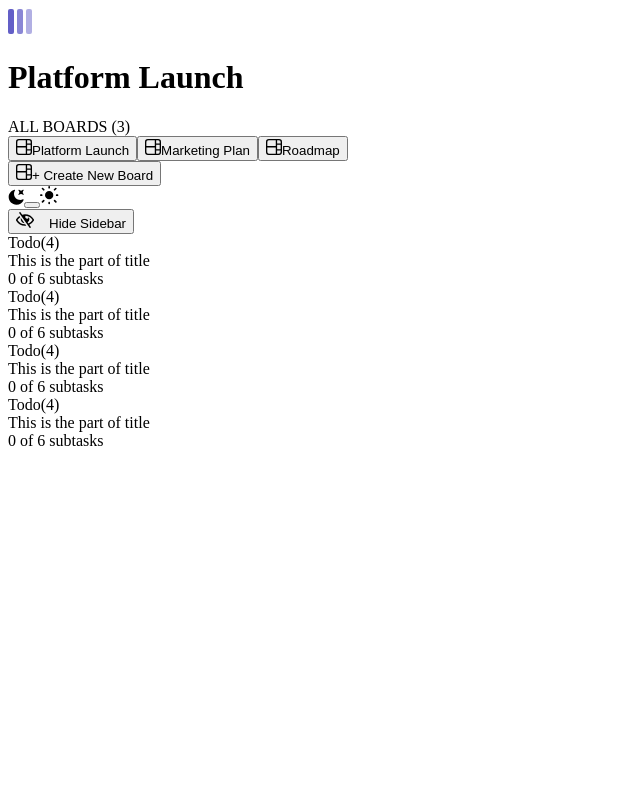
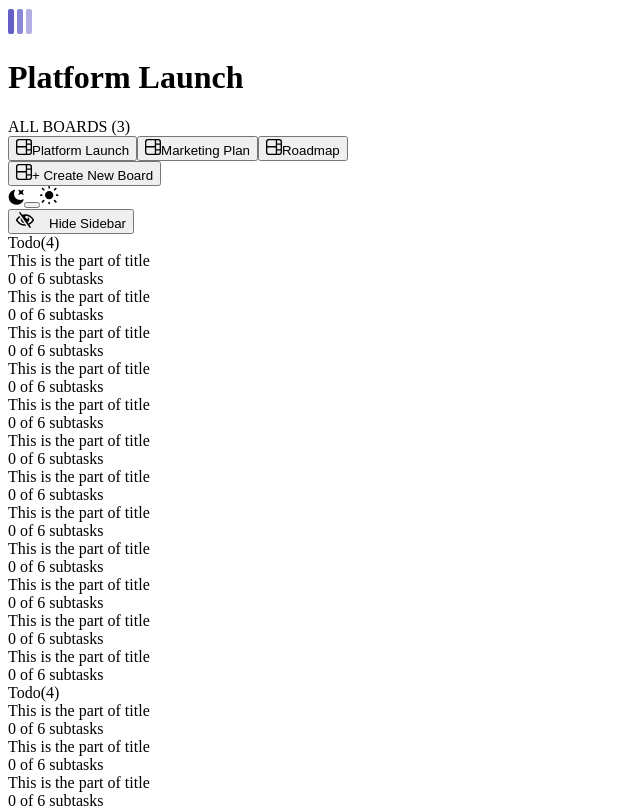
Before and after one commit to Junjiequan/kanban_, a React (Vite) app: page / in a window 1280 px wide. Shown: the top 808 px of the page, without its empty margins (0-640 px from the left). Built offline with nearby package versions, Linux system fonts and the light colour scheme; the HTML template or start-up script is replaced by a standard one.

Commit message:
sideNav position fixed

```diff
--- a/src/components/Board/Column.tsx
+++ b/src/components/Board/Column.tsx
@@ -8,6 +8,17 @@ const Column = (props: any) => {
       </div>
       <div className='Column__container'>
         <Card />
+        <Card />
+        <Card />
+        <Card />
+        <Card />
+        <Card />
+        <Card />
+        <Card />
+        <Card />
+        <Card />
+        <Card />
+        <Card />
       </div>
     </div>
   );
--- a/src/styles/components/Board/_board.scss
+++ b/src/styles/components/Board/_board.scss
@@ -1,14 +1,16 @@
 
 .Board {
+  position: absolute;
+  left:18.75rem;
   display: flex;
   min-width:100%;
   height: 100%;
   color: $white;
-  transition: transform .2s ease;
+  transition: left .2s ease;
   padding: $margin-medium $margin-large;
   background: color(bg);
 
   &__full {
-    transform: translateX(-18.75rem);
+    left: 0;
   }
 }
--- a/src/styles/components/Board/_card.scss
+++ b/src/styles/components/Board/_card.scss
@@ -9,6 +9,7 @@
   border-radius: 8px;
   box-shadow: 0px 4px 6px $cardShadow;
   padding: $margin-medium $margin-small;
+  margin-bottom: $margin-medium;
   transition: filter .2s ease;
   cursor: pointer;
 
--- a/src/styles/components/_sideNav.scss
+++ b/src/styles/components/_sideNav.scss
@@ -1,13 +1,14 @@
 
 .SideNav {
   display: flex;
+  position: fixed;
   flex-direction: column;
   justify-content: space-between;
   color: $mediumGray;
   background: color(main);
   font-weight: bold;
   min-width: 18.75rem;
-  height: 100%;
+  height: calc(100% - 6rem);
   left:0;
   padding-top: 1rem;
   padding-bottom: $margin-large;
--- a/src/styles/layout/_main.scss
+++ b/src/styles/layout/_main.scss
@@ -8,7 +8,7 @@
   background: color(board);
 
   &__showSideNavButton {
-    position: absolute;
+    position: fixed;
     display: flex;
     align-items: center;
     justify-content: center;
```
